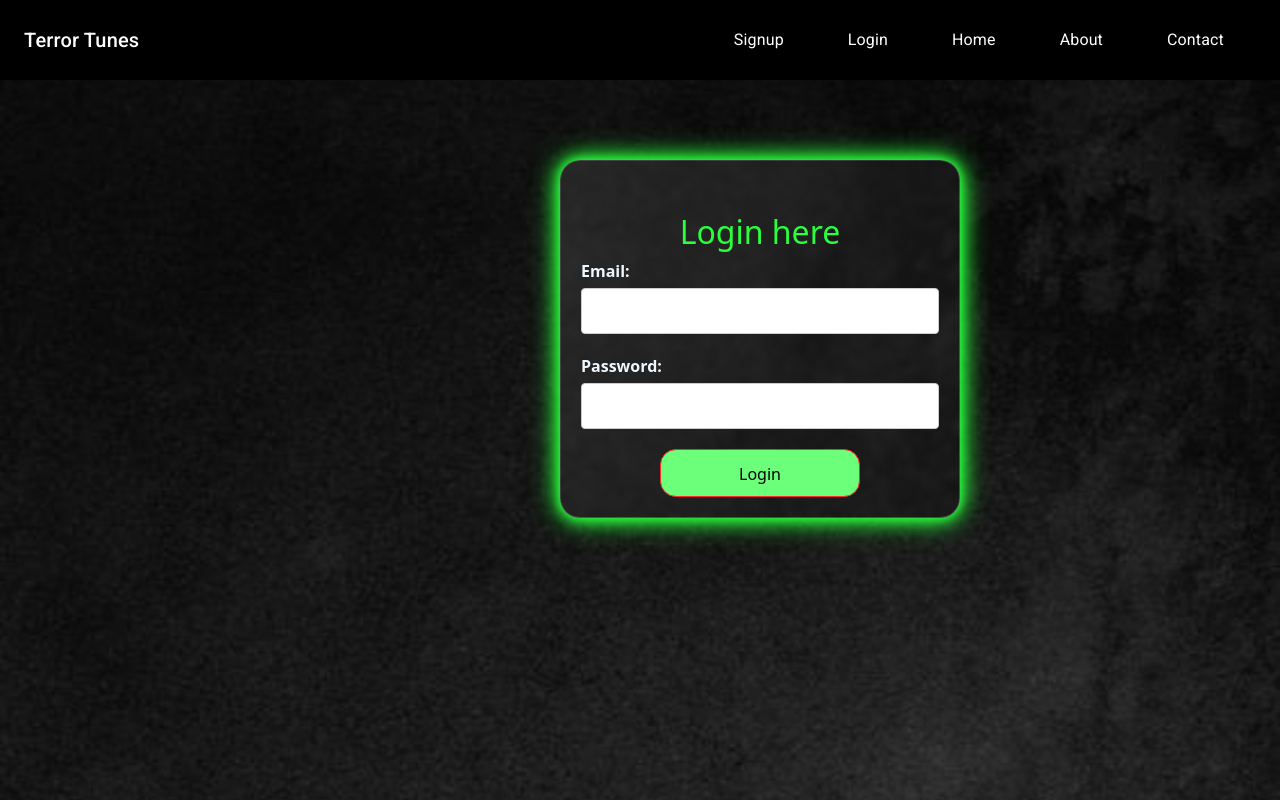
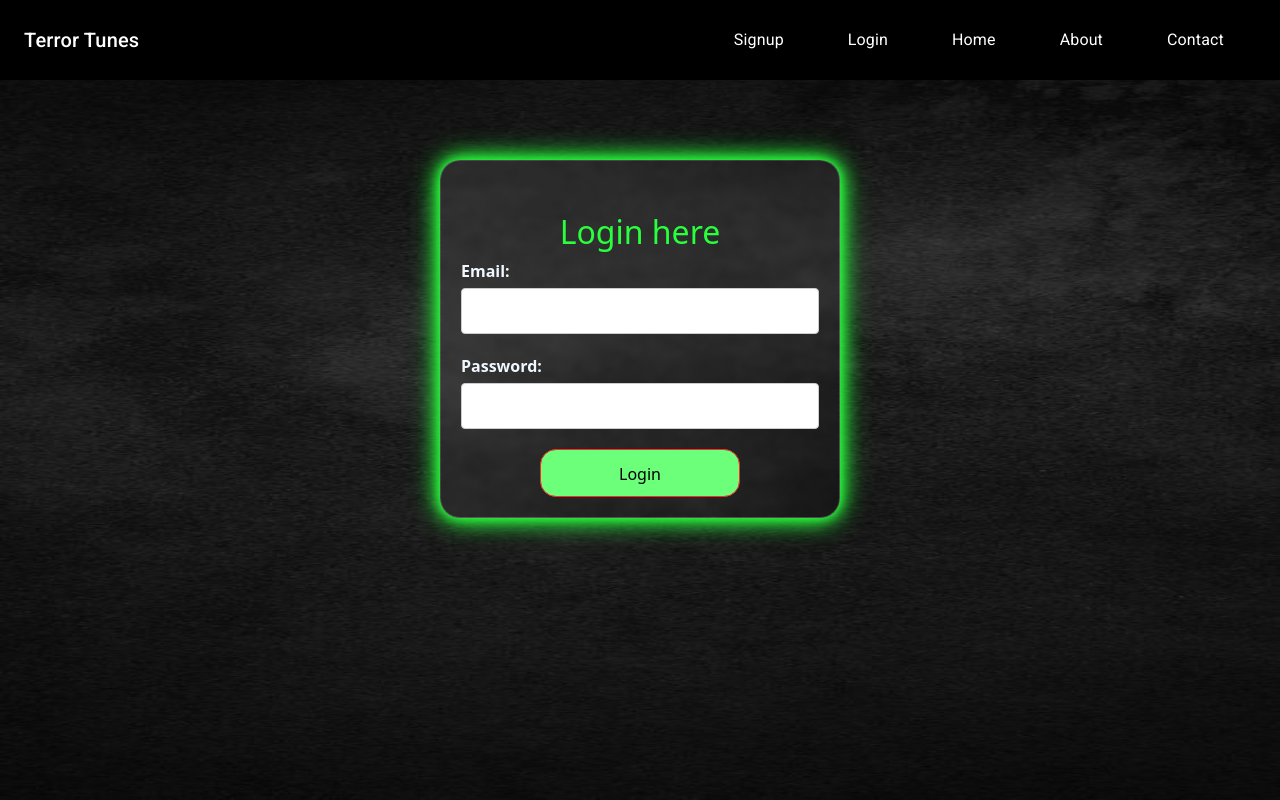
Before and after one commit to Nandini80/TerrorTunes, a React (Vite) app in the folder client/: page /login in a window 1280 px wide. Built offline with nearby package versions, Linux system fonts and the light colour scheme.

Commit message:
login and signup page modified

```diff
--- a/client/src/components/Login.jsx
+++ b/client/src/components/Login.jsx
@@ -63,7 +63,8 @@ function Login()
 
   return (
     <div className='outer'>
-      <Navbar/>
+      <div className="nav">
+      <Navbar/></div>
       <div className='logincon'>
     {/* <div className="signup-container mt-5 "> */}
       <form method="post" className='myform'>
--- a/client/src/components/Signup.jsx
+++ b/client/src/components/Signup.jsx
@@ -63,7 +63,8 @@ function Signup() {
 
   return (
   <div className="outer">
-    <Navbar/>
+    <div className="nav">
+    <Navbar/></div>
     <div className="signupcon">
     {/* <div className="signup-container mt-4"> */}
       <form method="post" name='myform'>
--- a/client/src/components/login.css
+++ b/client/src/components/login.css
@@ -1,18 +1,33 @@
 
 .outer {
-    height: 100vh;
+    /* height: 100vh; */
     background-image: url('./g4.jpg');
-    background-size: cover;
+    display:flex;
+    justify-content:center ;
+    flex-direction: column;
+    align-items: center;
+    /* background-size: cover; */
+    object-fit: cover;
+    overflow-y: hidden;
+    background-size: 100% 100%;
+    /* background-position: center;  */
+
+  }
+  .nav{
+    position: absolute;
+    top: 0%;
+    width: 100%;
   }
 
   .logincon {
-    height: auto;
-    width: 90%; /* Adjusted for responsiveness */
+     height: auto;
+    width: 90%;
     position: absolute;
     top:10rem;
-    left: 35rem;
-    max-width: 400px; /* Set a maximum width for larger screens */
-    margin: auto; /* Center the logincon */
+    left:50%;
+    transform: translateX(-50%);
+    max-width: 400px;
+    margin: auto;
     padding: 20px;
     background: linear-gradient(135deg, rgba(255, 255, 255, 0.1), rgba(255, 255, 255, 0));
     backdrop-filter: blur(3px);
@@ -21,7 +36,9 @@
     border: 1px solid rgba(255, 255, 255, 0.18);
     box-shadow: 0 8px 32px 0 rgba(0, 0, 0, 0.37);
     box-shadow: 0 0 10px #2AFF3D, 0 0 20px #2AFF3D, 0 0 30px #2AFF3D;
-  }
+
+    }
+
 
   .myform {
     margin-top: 2rem;
--- a/client/src/components/signup.css
+++ b/client/src/components/signup.css
@@ -1,8 +1,22 @@
 .outer{
+
     height: 100vh;
     background-image: url('./g4.jpg');
+    display:flex;
+    justify-content:center ;
+    flex-direction: column;
+    align-items: center;
     background-size: cover;
+    object-fit: cover;
+    overflow-y: hidden;
+    background-size: 100% 100%;
 }
+
+.nav{
+    position: absolute;
+    top: 0%;
+    width: 100%;
+  }
 
 .signupcon{
 
@@ -10,7 +24,7 @@
     width: 90%; /* Adjusted for responsiveness */
     position: absolute;
     top:10rem;
-    left: 35rem;
+    /* left:50%; */
     max-width: 400px; /* Set a maximum width for larger screens */
     margin: auto; /* Center the logincon */
     padding: 20px;
```
